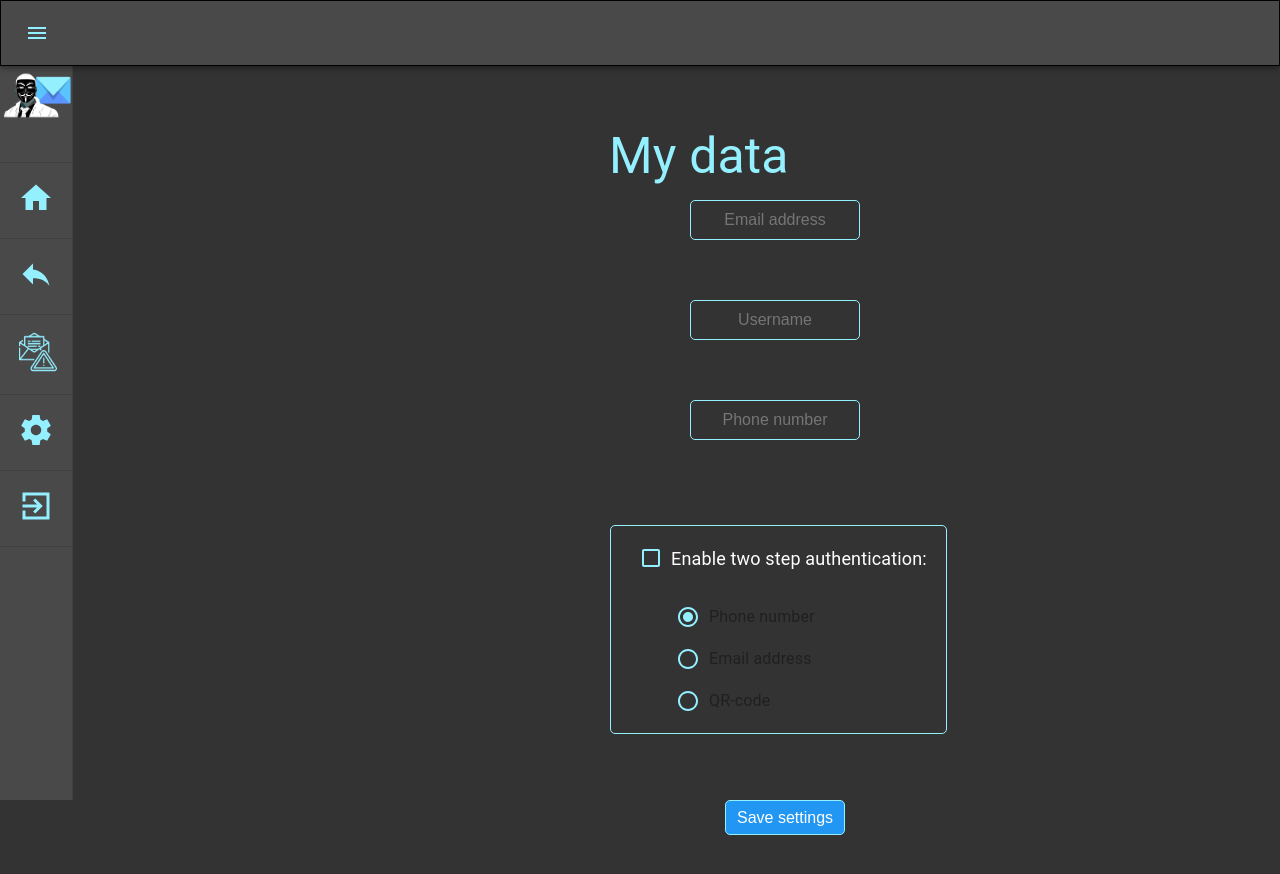
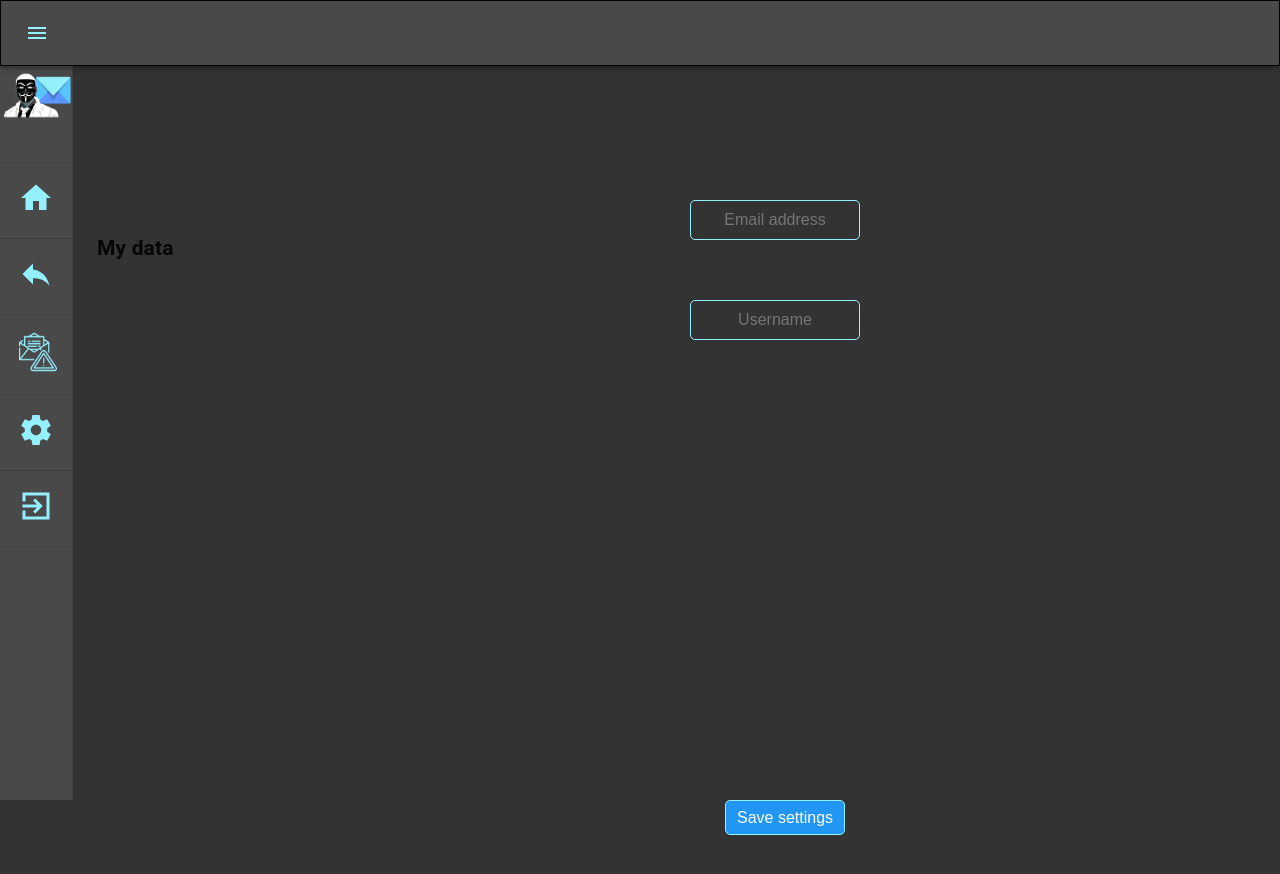
Before and after one commit to TechniekCollegeRotterdam/anonymous-mail-frontend, a React (Create React App) app: page /settings in a window 1280 px wide. Shown: the top 874 px of the page. Built offline with nearby package versions, Linux system fonts and the light colour scheme.

Commit message:
mistakes reverted

```diff
--- a/src/component/settingsmap/settings.js
+++ b/src/component/settingsmap/settings.js
@@ -1,11 +1,5 @@
 import React from 'react';
 import { makeStyles } from '@material-ui/core/styles';
-import Checkbox from '@material-ui/core/Checkbox';
-import FormGroup from '@material-ui/core/FormGroup';
-import FormControlLabel from '@material-ui/core/FormControlLabel';
-import FormControl from '@material-ui/core/FormControl';
-import Radio from '@material-ui/core/Radio';
-import RadioGroup from '@material-ui/core/RadioGroup';
 import Snackbar from '@material-ui/core/Snackbar';
 import MuiAlert from '@material-ui/lab/Alert';
 import NavDrawer from "../navigation/NavDrawer"
@@ -56,7 +50,7 @@ function CustomizedSnackbars() {
             </button>
             <Snackbar open={open} onClose={handleClose}>
                 <Alert onClose={handleClose} style={{ position: 'absolute', width: '614px', height: '40px',
-                                                      right: '-340px', bottom: "-30px" }} severity="success"
+                    right: '-340px', bottom: "-30px" }} severity="success"
                 >
                     Settings saved
                 </Alert>
@@ -73,7 +67,7 @@ export default function Settings() {
         setChecked(event.target.checked);
     };
 
-    const [value, setValue] = React.useState('phone');
+    const [value, setValue] = React.useState('email');
 
     const handleChange = (event) => {
         setValue(event.target.value);
@@ -81,53 +75,10 @@ export default function Settings() {
 
     return (
         <NavDrawer>
-            <h2 className="overview">My data</h2>
+            <h2 className="settings-overview">My data</h2>
             <div className="settings-container">
                 <input className="settings-email" placeholder="Email address"/>
                 <input className="settings-username" placeholder="Username"/>
-                <input className="settings-phone" placeholder="Phone number"/>
-                <div className="settings-box">
-                    <FormControl component="fieldset">
-                        <FormGroup aria-label="position" row>
-                            <FormControlLabel
-                                value="end"
-                                control={
-                                    <Checkbox
-                                        style={{ color: '#94F0FF', top: '11px', left: '30px' }}
-                                        checked={checked}
-                                        onChange={handleChangeCheckbox}
-                                    />
-                                }
-                            />
-                        </FormGroup>
-                    </FormControl>
-                    <span className="settings-box-settings">Enable two step authentication:</span>
-                    <FormControl component="fieldset" className="radios">
-                        <RadioGroup aria-label="gender" name="gender1" value={value} onChange={handleChange}>
-                            <FormControlLabel
-                                value="phone"
-                                control={
-                                    <Radio
-                                        style={{ color: '#94F0FF' }}
-                                    />
-                                }
-                                label="Phone number"
-                                style={{ color: 'white' }}
-                                disabled={checked ? false : true}
-                            />
-                            <FormControlLabel value="email" control={<Radio style={{ color: '#94F0FF' }}/>}
-                                              label="Email address"
-                                              style={{ color: 'white' }}
-                                              disabled={checked ? false : true}
-                            />
-                            <FormControlLabel value="qr" control={<Radio style={{ color: '#94F0FF' }}/>}
-                                              label="QR-code"
-                                              style={{ color: 'white' }}
-                                              disabled={checked ? false : true}
-                            />
-                        </RadioGroup>
-                    </FormControl>
-                </div>
                 <CustomizedSnackbars/>
                 <footer className="settings-hidden-footer">
                     <span> </span>
```
